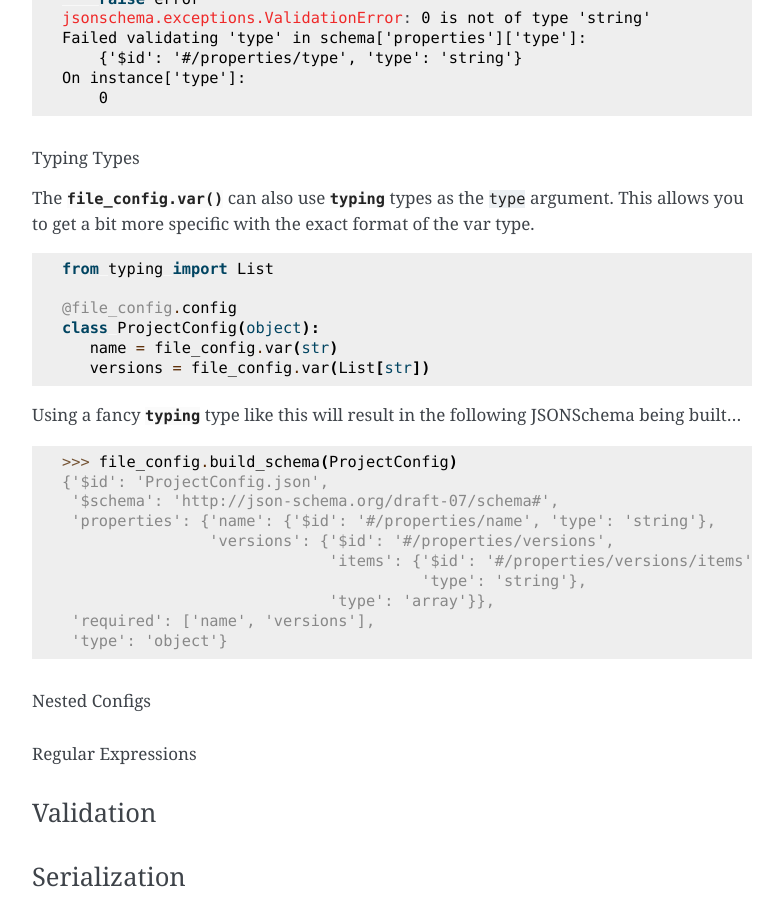
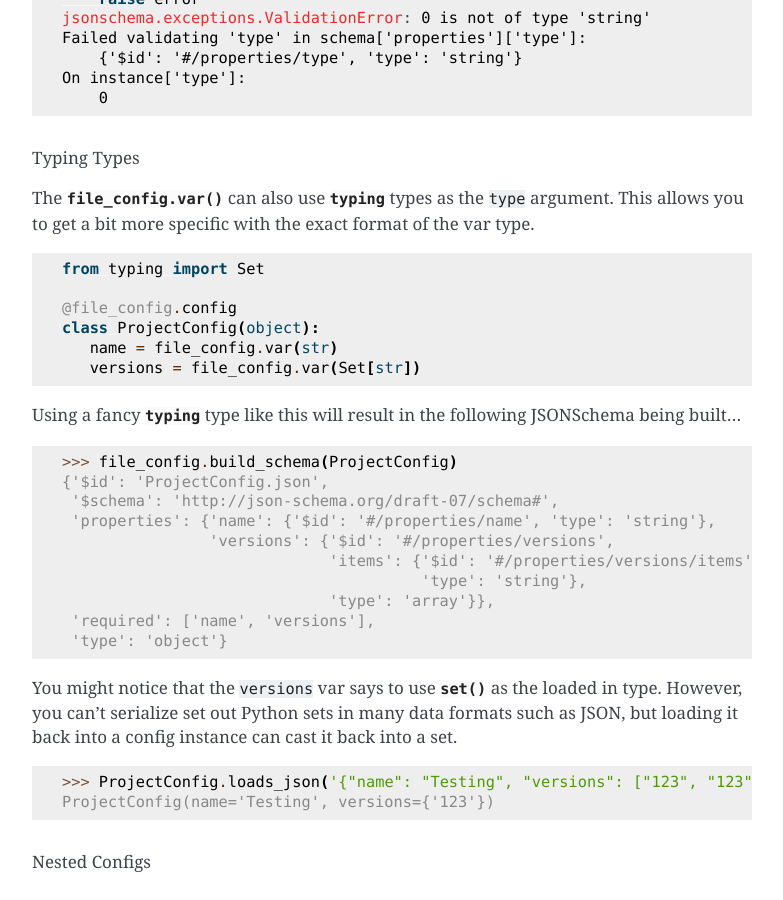
Before and after one commit to stephen-bunn/file-config, a Sphinx documentation site: the page built from docs/source/getting-started.rst, in a window 1280 px wide and 900 px high, scrolled down 4490 px. Shown: the whole window, without its empty margins (358-1141 px from the left). Built offline with Sphinx 7.4.7, drawn with Linux system fonts in a browser that asks for light colours.

Commit message:
Adding some documentation on  dynamic typing
Signed-off-by: Stephen Bunn <stephen@bunn.io>

```diff
--- a/docs/source/getting-started.rst
+++ b/docs/source/getting-started.rst
@@ -235,12 +235,12 @@ This allows you to get a bit more specific with the exact format of the var type
 
 .. code-block:: python
 
-   from typing import List
+   from typing import Set
 
    @file_config.config
    class ProjectConfig(object):
       name = file_config.var(str)
-      versions = file_config.var(List[str])
+      versions = file_config.var(Set[str])
 
 Using a fancy :mod:`typing` type like this will result in the following JSONSchema being built...
 
@@ -254,6 +254,12 @@ Using a fancy :mod:`typing` type like this will result in the following JSONSche
                              'type': 'array'}},
  'required': ['name', 'versions'],
  'type': 'object'}
+
+You might notice that the ``versions`` var says to use :func:`set` as the loaded in type.
+However, you can't serialize set out Python sets in many data formats such as JSON, but loading it back into a config instance can cast it back into a set.
+
+>>> ProjectConfig.loads_json('{"name": "Testing", "versions": ["123", "123"]}')
+ProjectConfig(name='Testing', versions={'123'})
 
 
 Nested Configs
```
